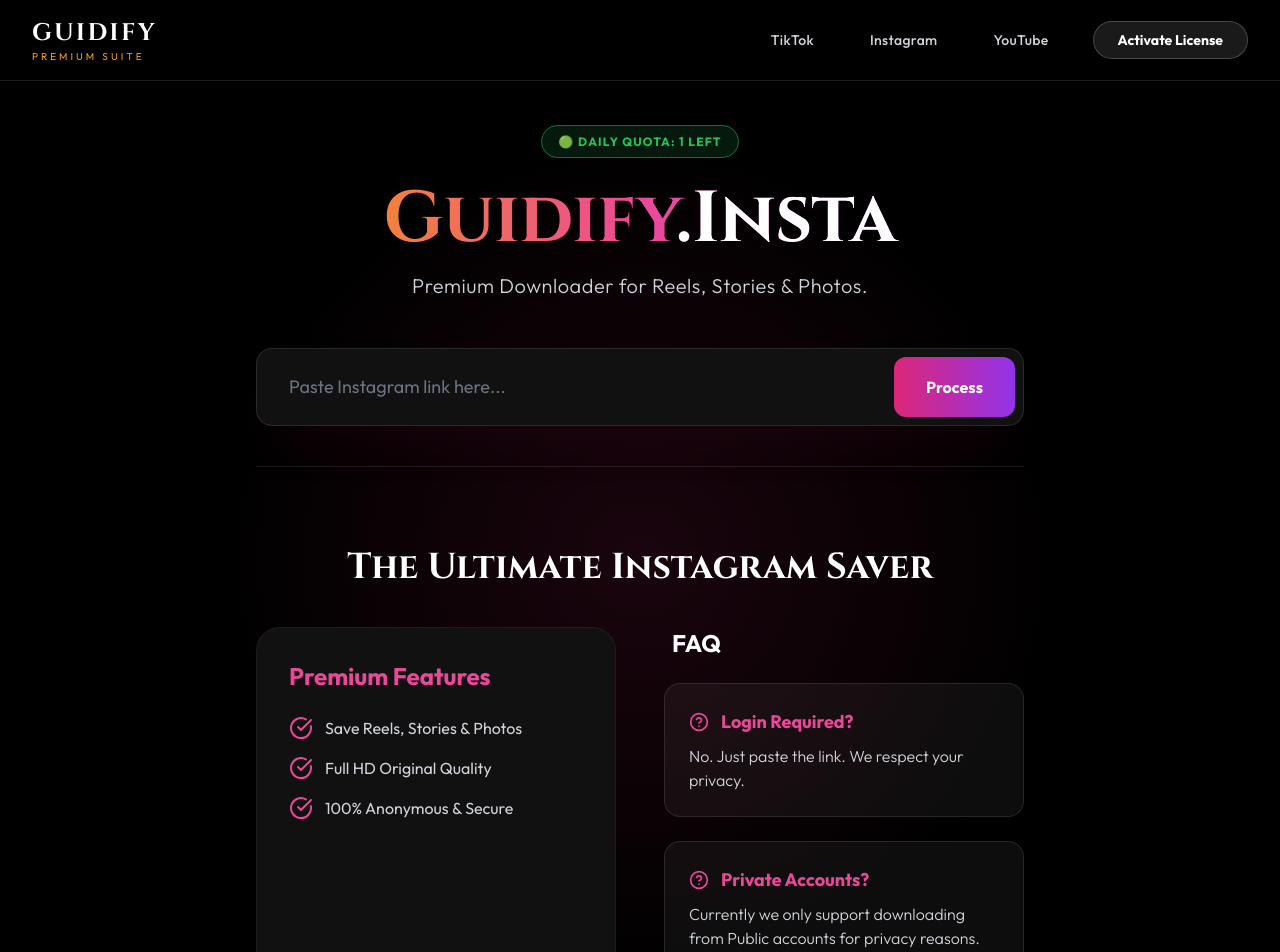
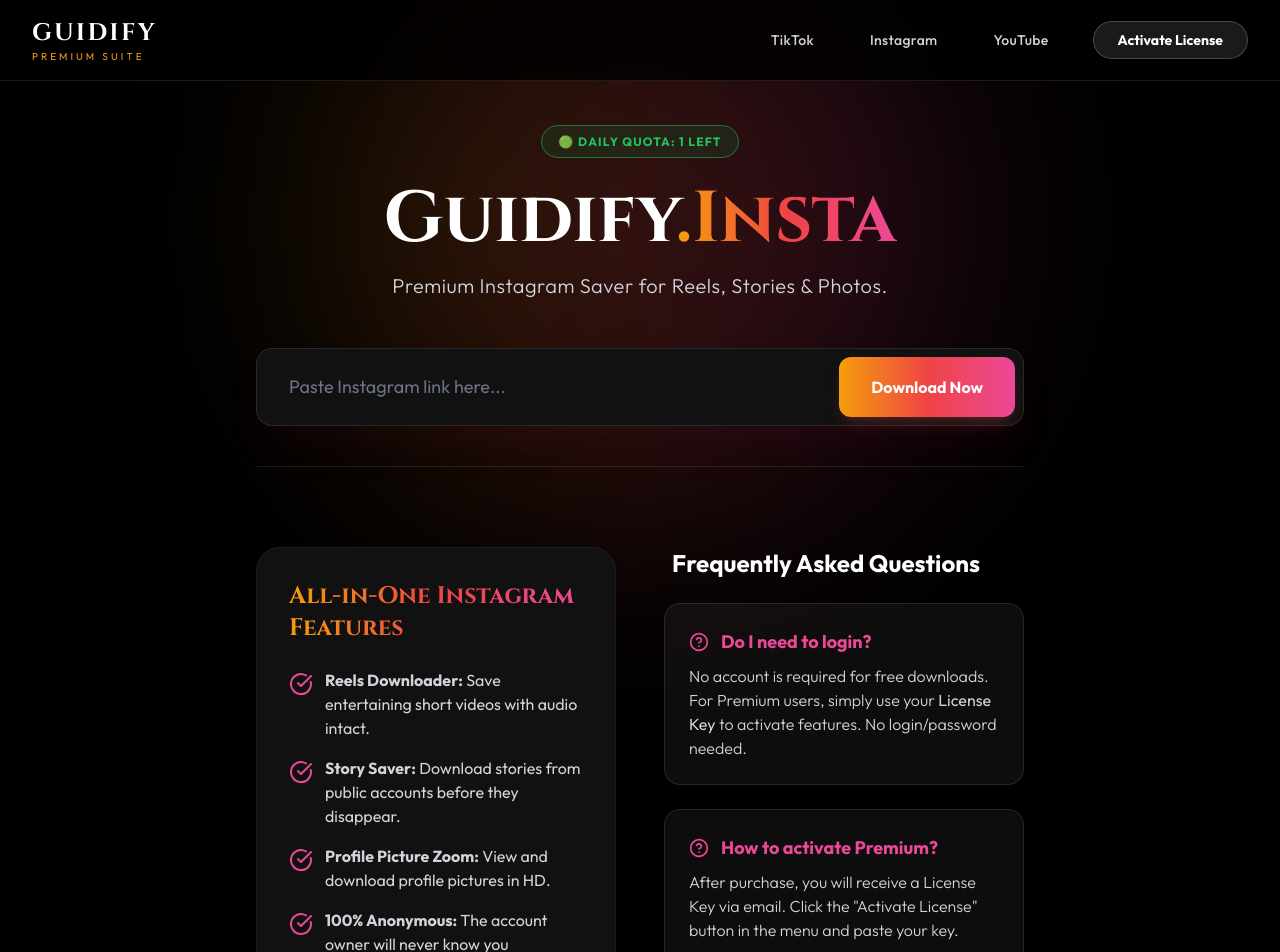
Before and after one commit to tukaoffcial27/cikal, a Next.js app: page /insta in a window 1280 px wide. Shown: the top 952 px of the page. Built offline with nearby package versions, Linux system fonts and the light colour scheme.

Commit message:
Fix: Restore Instagram Pink Gradient UI and Original SEO Text

```diff
--- a/src/app/insta/page.tsx
+++ b/src/app/insta/page.tsx
@@ -3,7 +3,7 @@
 import { useState, useEffect } from "react";
 import Navbar from "../../components/Navbar";
 import Footer from "../../components/Footer";
-import { CheckCircle, Download, Camera, HelpCircle, Loader2, Lock, Instagram } from "lucide-react";
+import { CheckCircle, Download, HelpCircle, Loader2, Lock, Instagram } from "lucide-react";
 
 export default function InstagramPage() {
   const [url, setUrl] = useState("");
@@ -18,7 +18,7 @@
     checkGlobalLimit();
   }, []);
 
-  // --- 1. CEK LIMIT (DOMPET GLOBAL) ---
+  // --- 1. CEK LIMIT (SINKRON DENGAN TIKTOK) ---
   const checkGlobalLimit = () => {
     const isPremium = localStorage.getItem("guidify_premium_status") === "active";
     if (isPremium) return;
@@ -27,12 +27,10 @@
     const lastDate = localStorage.getItem("guidify_last_date");
 
     if (lastDate !== today) {
-      // Reset Hari Baru
       localStorage.setItem("guidify_last_date", today);
       localStorage.setItem("guidify_global_limit", "0");
       setIsLimitReached(false);
     } else {
-      // Cek apakah kuota sudah dipakai di App lain (TikTok/YouTube)
       const count = parseInt(localStorage.getItem("guidify_global_limit") || "0");
       if (count >= 1) {
         setIsLimitReached(true);
@@ -42,7 +40,6 @@
 
   // --- 2. PROSES FETCH KE BACKEND ---
   const handleProcess = async () => {
-    // A. Cek Limit Dulu
     if (isLimitReached) {
       if (confirm("⚠️ Daily Quota Reached!\n\nUpgrade to Premium for unlimited access?")) {
           window.location.href = "/upgrade";
@@ -50,7 +47,6 @@
       return;
     }
 
-    // B. Validasi Input
     if (!url.includes("instagram.com")) {
       setError("Please paste a valid Instagram link.");
       return;
@@ -90,10 +86,8 @@
         return;
     }
 
-    // Buka Link
     window.open(downloadUrl, '_blank');
 
-    // Potong Kuota Global
     localStorage.setItem("guidify_global_limit", "1");
     localStorage.setItem("guidify_last_date", new Date().toDateString());
     setIsLimitReached(true);
@@ -104,11 +98,11 @@
       <Navbar />
 
       <div className="flex-grow flex flex-col items-center justify-center px-4 pt-32 pb-20 relative overflow-hidden">
-        {/* Background Effect */}
-        <div className="absolute inset-0 pointer-events-none bg-[radial-gradient(circle_at_center,_var(--tw-gradient-stops))] from-pink-900/20 via-black to-black"></div>
+        {/* Background Effect (Pink/Red Nuance) */}
+        <div className="fixed top-[-10%] left-1/2 transform -translate-x-1/2 w-[600px] h-[600px] bg-gradient-to-r from-amber-500/20 via-red-500/20 to-pink-500/20 rounded-full blur-[120px] z-0 pointer-events-none"></div>
 
         {/* STATUS LIMIT BAR */}
-        <div className="mb-8 z-10">
+        <div className="mb-8 z-10 relative">
            {isLimitReached ? (
               <span className="bg-red-900/30 text-red-500 border border-red-500/50 px-4 py-2 rounded-full text-xs font-bold tracking-widest uppercase animate-pulse">
                  🔴 Daily Quota: 0 Left
@@ -120,15 +114,16 @@
            )}
         </div>
 
-        <div className="text-center max-w-3xl z-10 w-full">
-          <h1 className="text-5xl md:text-7xl font-bold mb-4 font-cinzel text-transparent bg-clip-text bg-gradient-to-r from-amber-500 via-pink-500 to-purple-500">
-            Guidify<span className="text-white">.Insta</span>
+        <div className="text-center max-w-3xl z-10 w-full relative">
+          {/* JUDUL GRADIENT (SESUAI DESAIN LAMA) */}
+          <h1 className="text-5xl md:text-7xl font-bold mb-4 font-cinzel">
+            Guidify<span className="text-transparent bg-clip-text bg-gradient-to-r from-amber-500 via-red-500 to-pink-500">.Insta</span>
           </h1>
           <p className="text-gray-300 text-lg md:text-xl mb-12 font-light tracking-wide">
-            Premium Downloader for Reels, Stories & Photos.
+            Premium Instagram Saver for Reels, Stories & Photos.
           </p>
 
-          {/* INPUT BOX (SINGLE & CLEAN) */}
+          {/* INPUT BOX (PINK GLOW) */}
           <div className="w-full bg-[#111] border border-white/10 p-2 rounded-2xl flex flex-col md:flex-row gap-2 shadow-2xl relative group mb-10 shadow-pink-900/10">
             <input
               type="text"
@@ -144,10 +139,10 @@
               className={`relative px-8 py-3 rounded-xl font-bold transition-all text-white flex items-center justify-center gap-2 text-base ${
                 isLimitReached
                 ? "bg-red-600 hover:bg-red-500"
-                : "bg-gradient-to-r from-pink-600 to-purple-600 hover:from-pink-500 hover:to-purple-500"
+                : "bg-gradient-to-r from-amber-500 via-red-500 to-pink-500 hover:opacity-90 shadow-lg shadow-red-500/20"
               }`}
             >
-              {isLoading ? <Loader2 className="animate-spin" /> : isLimitReached ? <><Lock className="w-4 h-4"/> Unlock</> : "Process"}
+              {isLoading ? <Loader2 className="animate-spin" /> : isLimitReached ? <><Lock className="w-4 h-4"/> Unlock</> : "Download Now"}
             </button>
           </div>
 
@@ -164,11 +159,9 @@
                     {/* Thumbnail */}
                     <div className="md:w-1/3 h-64 md:h-auto relative bg-black flex items-center justify-center overflow-hidden">
                         <img src={mediaData.thumbnail} alt="Thumbnail" className="w-full h-full object-cover opacity-80" />
-                        {mediaData.type === 'Video' && (
-                            <div className="absolute inset-0 flex items-center justify-center">
-                                <Instagram className="w-12 h-12 text-white fill-white opacity-80" />
-                            </div>
-                        )}
+                        <div className="absolute inset-0 flex items-center justify-center">
+                            <Instagram className="w-12 h-12 text-white fill-white opacity-80" />
+                        </div>
                     </div>
 
                     {/* Info & Download Button */}
@@ -192,43 +185,59 @@
             </div>
           )}
 
-          {/* SEO SECTION (Standard Luxury) */}
-          <div className="text-left border-t border-white/10 pt-20 mt-10 w-full max-w-5xl mx-auto">
-              <h2 className="text-4xl font-bold text-white mb-10 font-cinzel text-center">
-                The Ultimate Instagram Saver
-              </h2>
+          {/* --- SEO SECTION (KEMBALI KE ORIGINAL ANDA) --- */}
+          <section className="text-left border-t border-white/10 pt-20 mt-10 w-full max-w-5xl mx-auto">
+             <div className="grid md:grid-cols-2 gap-12 mb-16">
 
-              <div className="grid md:grid-cols-2 gap-12 mb-16">
+                  {/* KOLOM KIRI: FITUR (Teks Asli Anda) */}
                   <div className="bg-[#111] p-8 rounded-3xl border border-white/5 hover:border-pink-500/30 transition-colors">
-                      <h3 className="text-2xl font-bold text-pink-500 mb-6">Premium Features</h3>
+                      <h3 className="text-2xl font-bold text-transparent bg-clip-text bg-gradient-to-r from-amber-500 via-red-500 to-pink-500 mb-6 font-cinzel">
+                          All-in-One Instagram Features
+                      </h3>
                       <ul className="space-y-4 text-base text-gray-300">
-                        <li className="flex items-center gap-3"><CheckCircle className="w-6 h-6 text-pink-500 flex-shrink-0"/> Save Reels, Stories & Photos</li>
-                        <li className="flex items-center gap-3"><CheckCircle className="w-6 h-6 text-pink-500 flex-shrink-0"/> Full HD Original Quality</li>
-                        <li className="flex items-center gap-3"><CheckCircle className="w-6 h-6 text-pink-500 flex-shrink-0"/> 100% Anonymous & Secure</li>
+                        <li className="flex items-start gap-3">
+                            <CheckCircle className="w-6 h-6 text-pink-500 flex-shrink-0 mt-1"/>
+                            <span><strong>Reels Downloader:</strong> Save entertaining short videos with audio intact.</span>
+                        </li>
+                        <li className="flex items-start gap-3">
+                            <CheckCircle className="w-6 h-6 text-pink-500 flex-shrink-0 mt-1"/>
+                            <span><strong>Story Saver:</strong> Download stories from public accounts before they disappear.</span>
+                        </li>
+                        <li className="flex items-start gap-3">
+                            <CheckCircle className="w-6 h-6 text-pink-500 flex-shrink-0 mt-1"/>
+                            <span><strong>Profile Picture Zoom:</strong> View and download profile pictures in HD.</span>
+                        </li>
+                        <li className="flex items-start gap-3">
+                            <CheckCircle className="w-6 h-6 text-pink-500 flex-shrink-0 mt-1"/>
+                            <span><strong>100% Anonymous:</strong> The account owner will never know you downloaded their content.</span>
+                        </li>
                       </ul>
                   </div>
 
+                  {/* KOLOM KANAN: FAQ (TENTANG LICENSE KEY) */}
                   <div className="space-y-6">
-                      <h3 className="text-2xl font-bold text-white mb-6 pl-2">FAQ</h3>
+                      <h3 className="text-2xl font-bold text-white mb-6 pl-2">Frequently Asked Questions</h3>
+
                       <div className="bg-white/5 p-6 rounded-2xl border border-white/10 hover:bg-white/10 transition-colors">
                           <h4 className="font-bold text-pink-500 text-lg mb-2 flex items-center gap-3">
-                            <HelpCircle className="w-5 h-5"/> Login Required?
+                            <HelpCircle className="w-5 h-5"/> Do I need to login?
                           </h4>
                           <p className="text-gray-300 text-base font-light">
-                            No. Just paste the link. We respect your privacy.
+                             No account is required for free downloads. For Premium users, simply use your <b>License Key</b> to activate features. No login/password needed.
                           </p>
                       </div>
+
                       <div className="bg-white/5 p-6 rounded-2xl border border-white/10 hover:bg-white/10 transition-colors">
                           <h4 className="font-bold text-pink-500 text-lg mb-2 flex items-center gap-3">
-                            <HelpCircle className="w-5 h-5"/> Private Accounts?
+                            <HelpCircle className="w-5 h-5"/> How to activate Premium?
                           </h4>
                           <p className="text-gray-300 text-base font-light">
-                            Currently we only support downloading from Public accounts for privacy reasons.
+                             After purchase, you will receive a License Key via email. Click the "Activate License" button in the menu and paste your key.
                           </p>
                       </div>
                   </div>
               </div>
-          </div>
+          </section>
 
         </div>
       </div>
```
